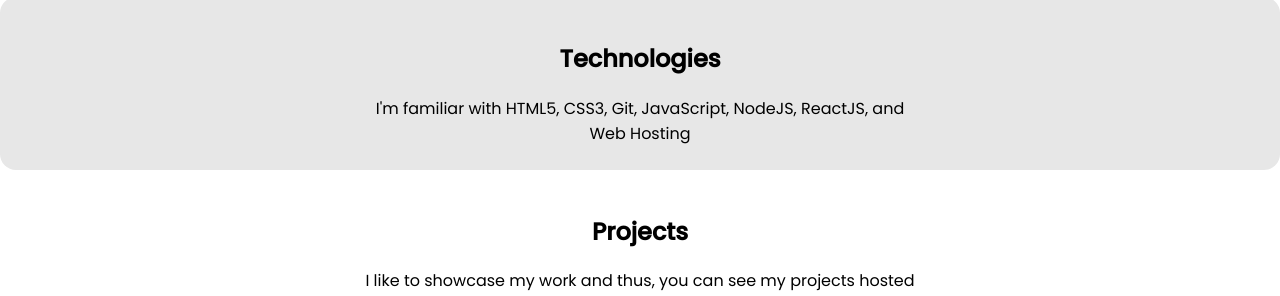
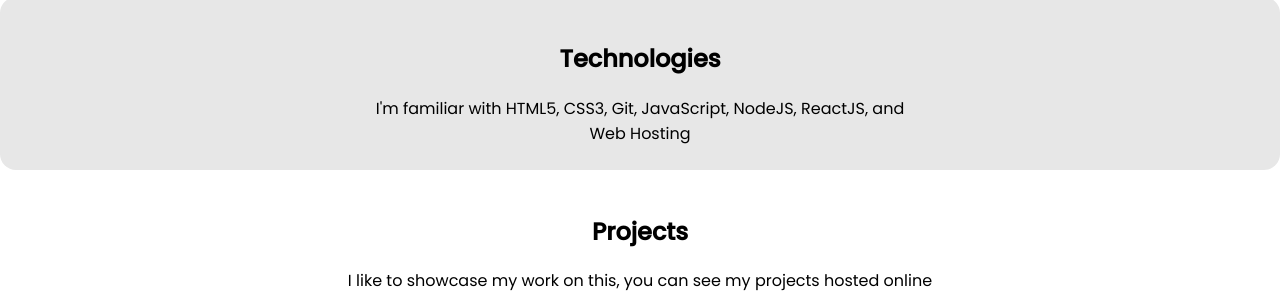
Before and after one commit to mzeeshan488/my-first-project, a plain HTML site: page home.html in a window 1280 px wide. Shown: the part 480-776 px from the top of the page. Drawn offline with Linux system fonts and the light colour scheme.

Commit message:
my-changes

```diff
--- a/home.html
+++ b/home.html
@@ -41,7 +41,7 @@
     </section>
     <section class="section1">
         <h1>Projects</h1>
-        <p>I like to showcase my work and thus, you can see my projects hosted online
+        <p>I like to showcase my work on this, you can see my projects hosted online
         </p>
         <a class="links primary-link" href="/">See Projects</a>
     </section>
```
